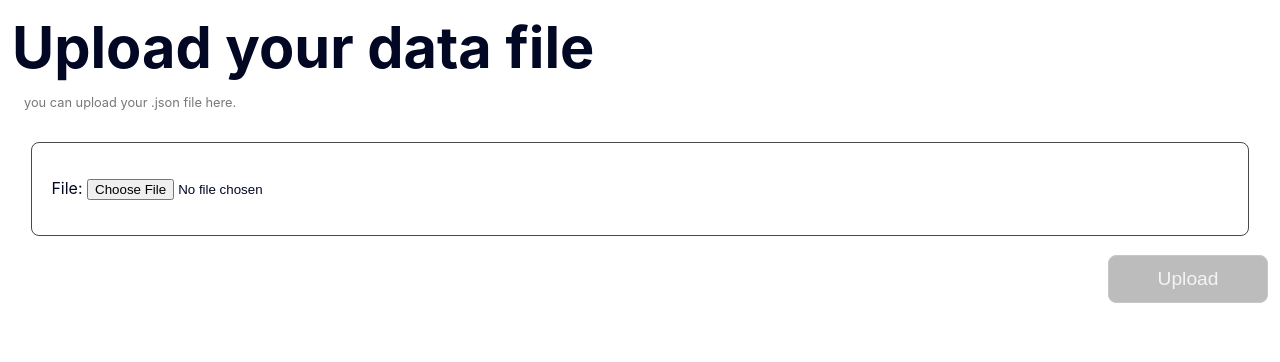
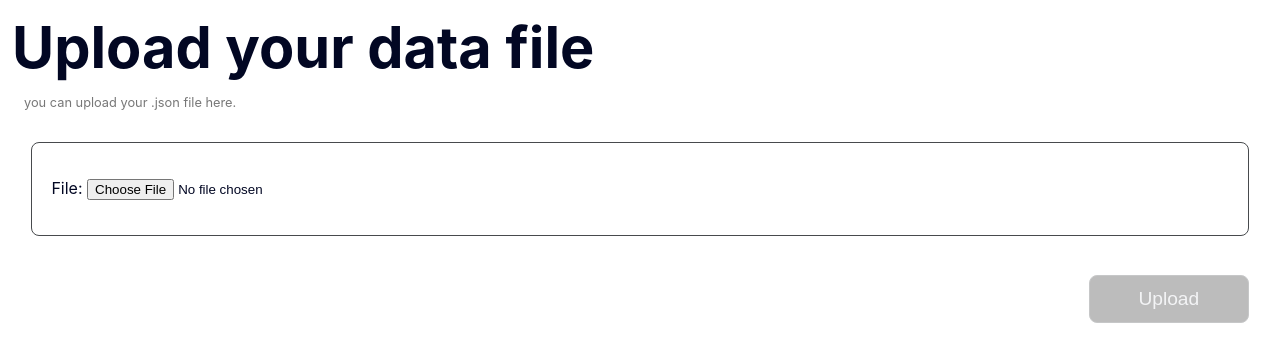
Before and after one commit to Re9iNee/Scitodate-Test, a React (Create React App) app in the folder client/: page /admin in a window 1280 px wide. Shown: the top 362 px of the page. Built offline with nearby package versions, Linux system fonts and the light colour scheme.

Commit message:
modfiy index.css file

```diff
--- a/client/src/index.css
+++ b/client/src/index.css
@@ -77,6 +77,7 @@ h3 {
   padding: 12px;
   border: var(--border);
   border-radius: var(--border-radius);
+  margin: 1.2rem;
 }
 
 #uploadBtn[disabled] {
```
